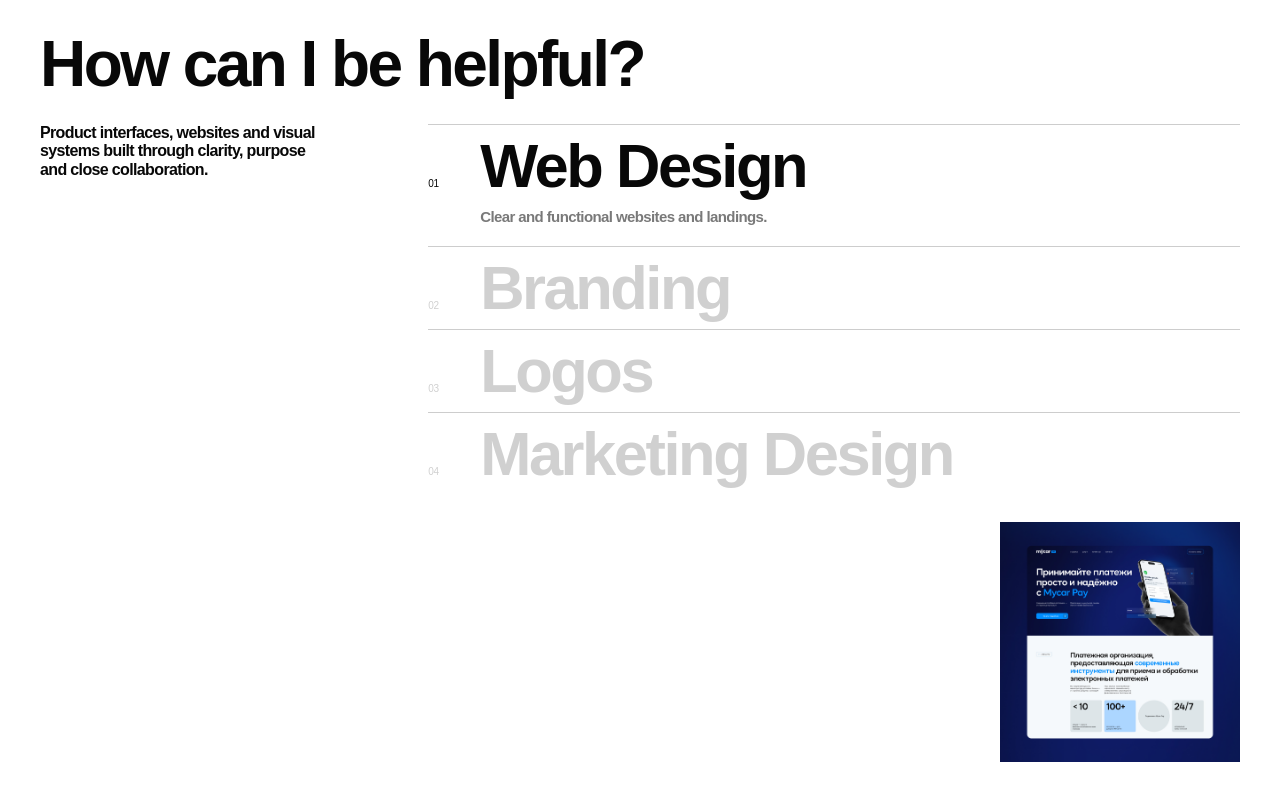
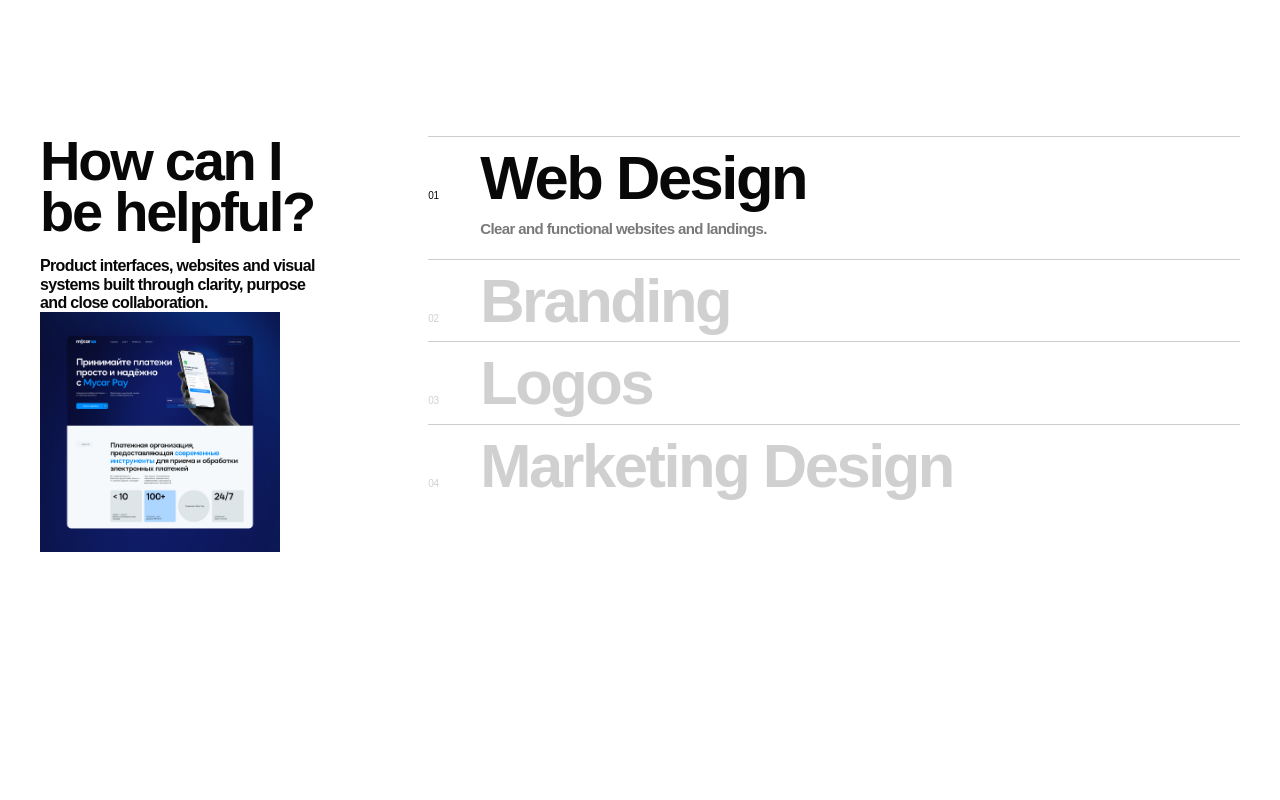
Before and after one commit to yemirades/site, a Next.js app: page / in a window 1280 px wide. Shown: the part 4220-5020 px from the top of the page. Built offline with nearby package versions, Linux system fonts and the light colour scheme; a web font is replaced by a local one.

Commit message:
Refine full-height sections and Kazakh Latin copy

```diff
--- a/src/components/Services.tsx
+++ b/src/components/Services.tsx
@@ -15,6 +15,49 @@ const serviceImages = [
   "case-logofolio.png",
 ];
 
+function ServiceArtwork({ activeService }: { activeService: number }) {
+  return (
+    <div className="aspect-square w-full overflow-hidden bg-[var(--soft)]">
+      <AnimatePresence mode="wait" initial={false}>
+        {activeService === 3 ? (
+          <motion.video
+            key="marketing-video"
+            initial={{ opacity: 0, scale: 1.04 }}
+            animate={{ opacity: 1, scale: 1 }}
+            exit={{ opacity: 0, scale: 0.98 }}
+            transition={{ duration: 0.28 }}
+            autoPlay
+            muted
+            loop
+            playsInline
+            preload="metadata"
+            className="h-full w-full object-cover"
+          >
+            <source src={`${basePath}/case-mycar-samsung.mp4`} type="video/mp4" />
+          </motion.video>
+        ) : (
+          <motion.div
+            key={serviceImages[activeService]}
+            initial={{ opacity: 0, scale: 1.04 }}
+            animate={{ opacity: 1, scale: 1 }}
+            exit={{ opacity: 0, scale: 0.98 }}
+            transition={{ duration: 0.28 }}
+            className="relative h-full w-full"
+          >
+            <Image
+              src={`${basePath}/${serviceImages[activeService]}`}
+              alt=""
+              fill
+              sizes="(max-width: 639px) 180px, 240px"
+              className="object-cover"
+            />
+          </motion.div>
+        )}
+      </AnimatePresence>
+    </div>
+  );
+}
+
 export function Services() {
   const { lang } = useLang();
   const t = content[lang];
@@ -23,7 +66,7 @@ export function Services() {
   const intro =
     lang === "en"
       ? "Product interfaces, websites and visual systems built through clarity, purpose and close collaboration."
-      : "Айқындыққа, мақсатқа және тығыз ынтымақтастыққа негізделген өнім интерфейстері, сайттар мен визуалды жүйелер.";
+      : "Aıqyndyqqa, maqsatqa jäne tyğyz yntymaqtastyqqa negizdelgen önim interfeisteri, saittar men vizualdy jüieler.";
 
   useEffect(() => {
     const mobile = window.matchMedia("(max-width: 639px)");
@@ -76,20 +119,20 @@ export function Services() {
   }, [lang]);
 
   return (
-    <section id="services" className="theme-surface px-4 pb-14 pt-14 sm:px-8 sm:pb-20 sm:pt-24 lg:px-10">
-      <div className="mx-auto min-w-0 max-w-[1200px] pt-4 sm:pt-5 lg:max-w-none">
-        <Reveal className="min-w-0">
-          <h2 className="max-w-[820px] font-hero text-[42px] font-semibold leading-[0.9] tracking-[-0.045em] sm:text-[64px]">
-            {bindShortWords(t.servicesTitle)}
-          </h2>
-        </Reveal>
-
-        <div className="mt-3 grid min-w-0 gap-3 sm:mt-[30px] sm:grid-cols-[minmax(180px,0.75fr)_minmax(0,1.7fr)] sm:gap-[30px]">
+    <section id="services" className="theme-surface min-h-[100svh] px-4 py-14 sm:px-8 sm:py-20 lg:px-10">
+      <div className="mx-auto flex min-h-[calc(100svh-112px)] min-w-0 max-w-[1200px] items-center lg:max-w-none">
+        <div className="grid w-full min-w-0 gap-8 sm:grid-cols-[minmax(180px,0.75fr)_minmax(0,1.7fr)] sm:gap-[30px]">
           <Reveal className="h-full">
-            <div className="sm:max-w-[280px]">
-              <p className="min-w-0 text-[14px] font-medium leading-[1.15] sm:text-[16px]">
+            <div className="flex h-full flex-col items-start sm:max-w-[300px]">
+              <h2 className="font-hero text-[42px] font-semibold leading-[0.9] tracking-[-0.045em] sm:text-[56px]">
+                {bindShortWords(t.servicesTitle)}
+              </h2>
+              <p className="mt-5 min-w-0 text-[14px] font-medium leading-[1.15] sm:text-[16px]">
                 {bindShortWords(intro)}
               </p>
+              <div className="mt-auto hidden w-full max-w-[240px] sm:block">
+                <ServiceArtwork activeService={activeService} />
+              </div>
             </div>
           </Reveal>
 
@@ -106,13 +149,13 @@ export function Services() {
                     type="button"
                     aria-expanded={activeService === i}
                     onClick={() => setActiveService(i)}
-                    className={`flex w-full items-baseline gap-4 py-3 text-left transition-[color,opacity] duration-300 sm:gap-6 ${
+                    className={`flex w-full items-baseline gap-2 py-3 text-left transition-[color,opacity] duration-300 sm:gap-6 ${
                       activeService === i
                         ? "text-[var(--ink)] opacity-100"
                         : "text-[var(--muted)] opacity-35 hover:text-[#8ce02b] hover:opacity-100"
                     }`}
                   >
-                    <span className="w-7 shrink-0 text-[10px] tabular-nums">
+                    <span className="w-6 shrink-0 text-[10px] tabular-nums sm:w-7">
                       0{i + 1}
                     </span>
                     <h3 className="min-w-0 font-hero text-[34px] font-medium leading-[0.94] tracking-[-0.035em] sm:text-[clamp(40px,4.8vw,64px)]">
@@ -131,7 +174,7 @@ export function Services() {
                     className="grid"
                   >
                     <div className="overflow-hidden">
-                      <p className="pb-5 pl-11 text-[13px] leading-[1.3] text-[var(--muted)] sm:pl-[52px] sm:text-[15px]">
+                      <p className="pb-5 pl-8 text-[13px] leading-[1.3] text-[var(--muted)] sm:pl-[52px] sm:text-[15px]">
                         {bindShortWords(s.desc)}
                       </p>
                     </div>
@@ -140,47 +183,9 @@ export function Services() {
               </Reveal>
             ))}
 
-            <Reveal delay={0.08} className="mt-5 flex justify-end sm:mt-7">
-              <div className="aspect-square w-[48%] max-w-[180px] shrink-0 overflow-hidden bg-[var(--soft)] sm:w-[38%] sm:max-w-[240px]">
-                <AnimatePresence mode="wait" initial={false}>
-                  {activeService === 3 ? (
-                    <motion.video
-                      key="marketing-video"
-                      initial={{ opacity: 0, scale: 1.04 }}
-                      animate={{ opacity: 1, scale: 1 }}
-                      exit={{ opacity: 0, scale: 0.98 }}
-                      transition={{ duration: 0.28 }}
-                      autoPlay
-                      muted
-                      loop
-                      playsInline
-                      preload="metadata"
-                      className="h-full w-full object-cover"
-                    >
-                      <source
-                        src={`${basePath}/case-mycar-samsung.mp4`}
-                        type="video/mp4"
-                      />
-                    </motion.video>
-                  ) : (
-                    <motion.div
-                      key={serviceImages[activeService]}
-                      initial={{ opacity: 0, scale: 1.04 }}
-                      animate={{ opacity: 1, scale: 1 }}
-                      exit={{ opacity: 0, scale: 0.98 }}
-                      transition={{ duration: 0.28 }}
-                      className="relative h-full w-full"
-                    >
-                      <Image
-                        src={`${basePath}/${serviceImages[activeService]}`}
-                        alt=""
-                        fill
-                        sizes="(max-width: 639px) 120px, 240px"
-                        className="object-cover"
-                      />
-                    </motion.div>
-                  )}
-                </AnimatePresence>
+            <Reveal delay={0.08} className="mt-5 flex justify-start sm:hidden">
+              <div className="w-[48%] max-w-[180px]">
+                <ServiceArtwork activeService={activeService} />
               </div>
             </Reveal>
           </div>
```
